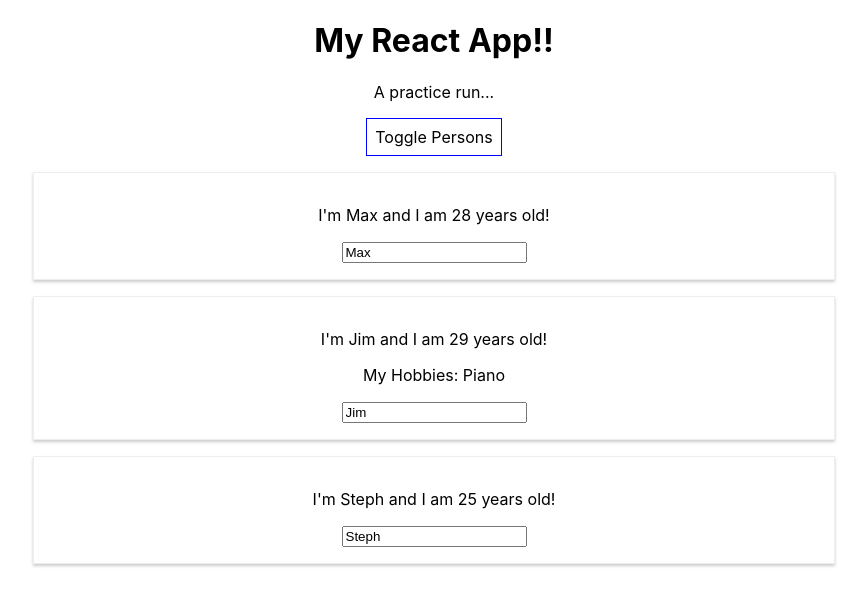
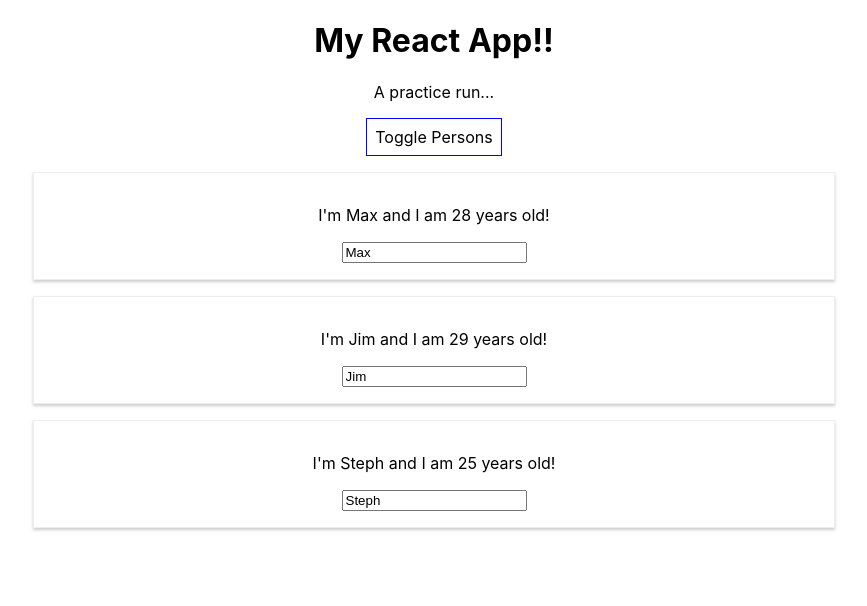
Before and after one commit to freeWillee/complete-react-guide, a React (Create React App) app: page / in a window 1280 px wide. Both pictures are taken after a click on the button "Toggle Persons". Shown: the top 606 px of the page, without its empty margins (206-1073 px from the left). Built offline with nearby package versions, Linux system fonts and the light colour scheme.

Commit message:
remove persons (delete button)

```diff
--- a/src/App.js
+++ b/src/App.js
@@ -15,15 +15,11 @@
       showPersons: false
       };
 
-    switchNameHandler = (newName) => {
-      console.log('I was clicked');
-      // DO NOT USE THIS --> this.state.persons[0].name = "Sebastian"
-      this.setState(
-        {persons: [
-          { name: 'Sebastian', age: 2 },
-          { name: 'Lucy', age: 29 },
-          { name: 'Steph', age: 35 }
-        ]
+    deletePersonHandler = (personIndex) => {
+      const persons = this.state.persons;
+      persons.splice(personIndex, 1);
+      this.setState({
+        persons: persons
       })
     }
 
@@ -64,20 +60,12 @@
       if (this.state.showPersons) {
         persons = (
           <div>
-            <Person
-              name={this.state.persons[0].name}
-              age={this.state.persons[0].age} />
-            <Person
-              name={this.state.persons[1].name}
-              age={this.state.persons[1].age}
-              click={this.switchNameHandler.bind(this, "!!!")}
-              changed={this.nameChangedHandler}
-              >
-              My Hobbies: Piano
-            </Person>
-            <Person
-              name={this.state.persons[2].name}
-              age={this.state.persons[2].age} />
+            {this.state.persons.map((person, index) => {
+              return <Person
+              click={(index) => this.deletePersonHandler(index)}
+              name={person.name}
+              age={person.age} />
+            })}
           </div>
         )
       }
```
